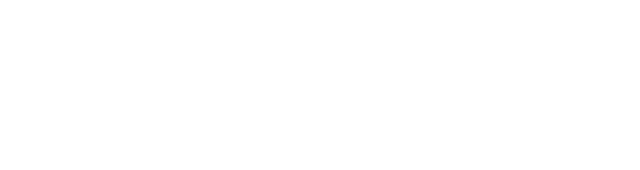
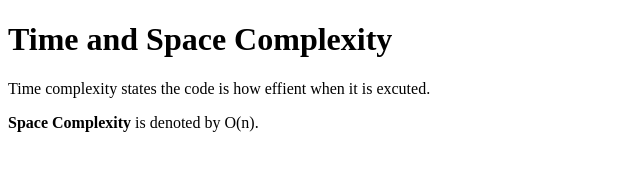
Before and after one commit to acciojob/time-and-space-complexity-avinash-create, a website: page main.html in a window 1280 px wide. Shown: the whole page, without its empty margins (0-640 px from the left). Drawn offline with Linux system fonts and the light colour scheme.

Commit message:
created a submission

```diff
--- a/main.html
+++ b/main.html
@@ -8,6 +8,9 @@
 
 <body>
 	<!-- the entire body must be written by student -->
+	<h1>Time and Space Complexity</h1>
+	<p>Time complexity states the code is how effient when it is excuted.</p>
+	<p><b>Space Complexity</b> is denoted by O(n).</p>
     <script type="text/javascript" src="./script.js">
 </script>
 
```
